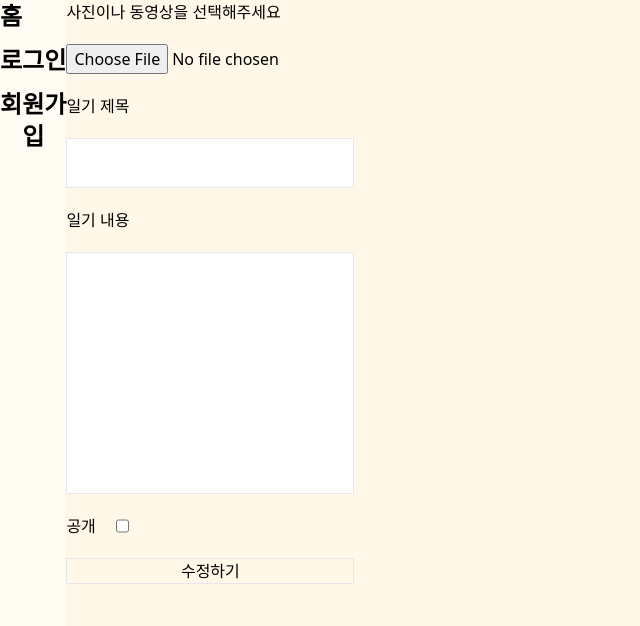
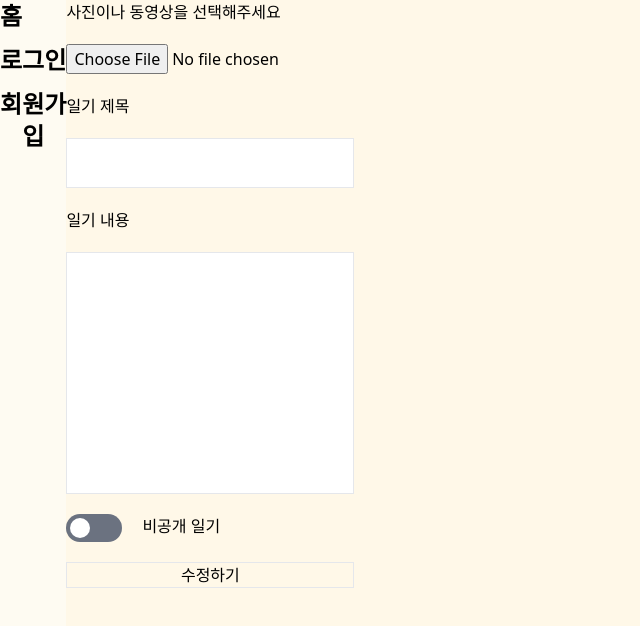
Before and after one commit to Sunjji/Sunjji, a Next.js app: page /diaries/1/edit in a window 1280 px wide. Shown: the top 626 px of the page, without its empty margins (0-640 px from the left). Built offline with nearby package versions, Linux system fonts and the light colour scheme; no server answers; the database is empty.

Commit message:
공개, 비공개 토글로 바꿈

```diff
--- a/app/(providers)/(root)/diaries/[diaryId]/edit/page.tsx
+++ b/app/(providers)/(root)/diaries/[diaryId]/edit/page.tsx
@@ -39,9 +39,12 @@ function DiaryEditPage(props: DiaryEditPageProps) {
   }, []);
 
   // 공개/비공개 버튼
-  const handleTogglePublic: ComponentProps<"input">["onChange"] = async (e) => {
-    setIsPublic(e.target.checked);
-
+  const handleToggleIsPublic = async () => {
+    if (isPublic) {
+      setIsPublic(false);
+    } else {
+      setIsPublic(true);
+    }
     await supabase
       .from("diaries")
       .update({ isPublic: isPublic })
@@ -119,17 +122,30 @@ function DiaryEditPage(props: DiaryEditPageProps) {
         rows={10}
       />
 
-      <div className="flex gap-x-5">
-        <label htmlFor="isPublic">공개</label>
-        <input
-          onChange={handleTogglePublic}
-          id="isPublic"
-          checked={isPublic}
-          type="checkbox"
-        />
-      </div>
+      <button
+        type="button"
+        onClick={handleToggleIsPublic}
+        className="flex gap-x-5"
+      >
+        <div
+          className={`${
+            isPublic ? "bg-blue-500" : "bg-gray-500"
+          } w-14 h-7 rounded-3xl`}
+        >
+          <div
+            className={`flex items-center bg-white w-5 h-5 m-1  rounded-3xl ${
+              isPublic ? "ml-auto" : null
+            } transition`}
+          ></div>
+        </div>
+        <p className={`${isPublic ? "text-red-500" : "text-black"}`}>
+          {isPublic ? "공개 일기" : "비공개 일기"}
+        </p>
+      </button>
 
-      <button className="border w-72 active:brightness-75">수정하기</button>
+      <button type="submit" className="border w-72 active:brightness-75">
+        수정하기
+      </button>
     </form>
   );
 }
```
Also changed, not shown: app/(providers)/(root)/diaries/_components/DiariesWriteButton.tsx (+9 -2 lines).
